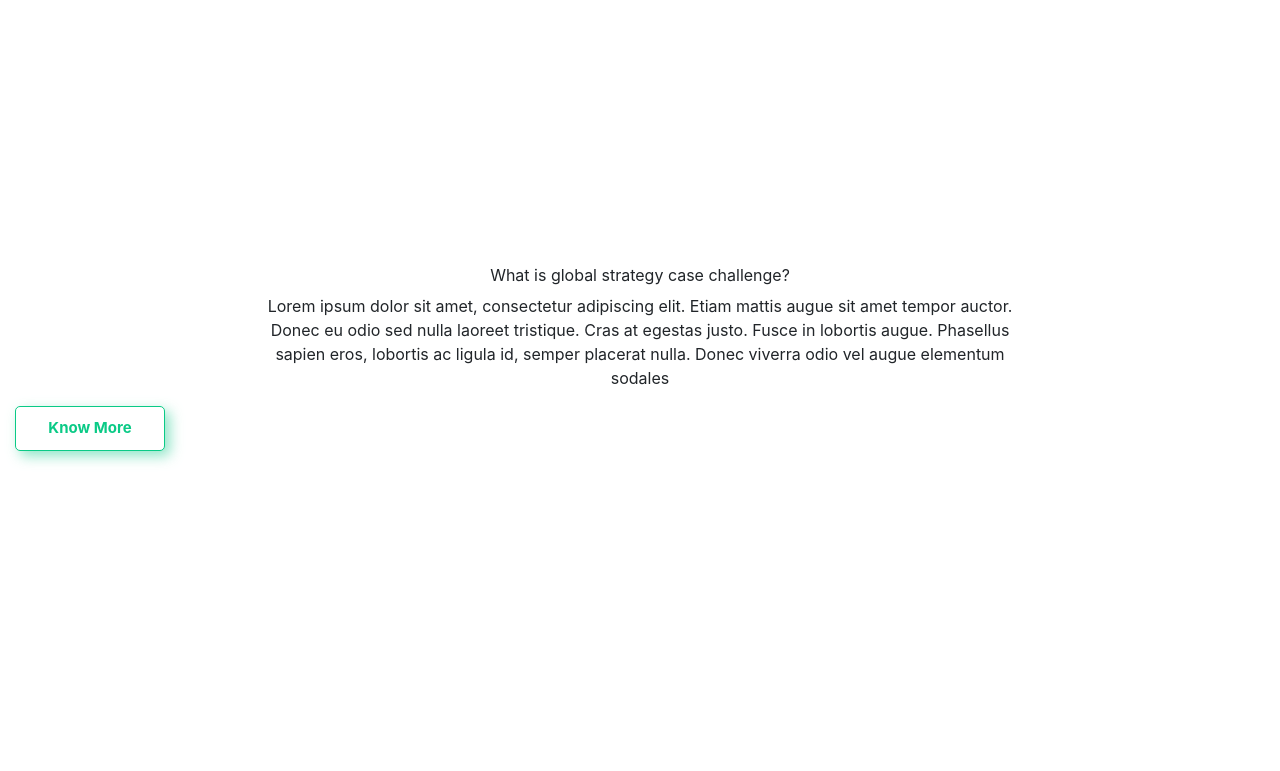
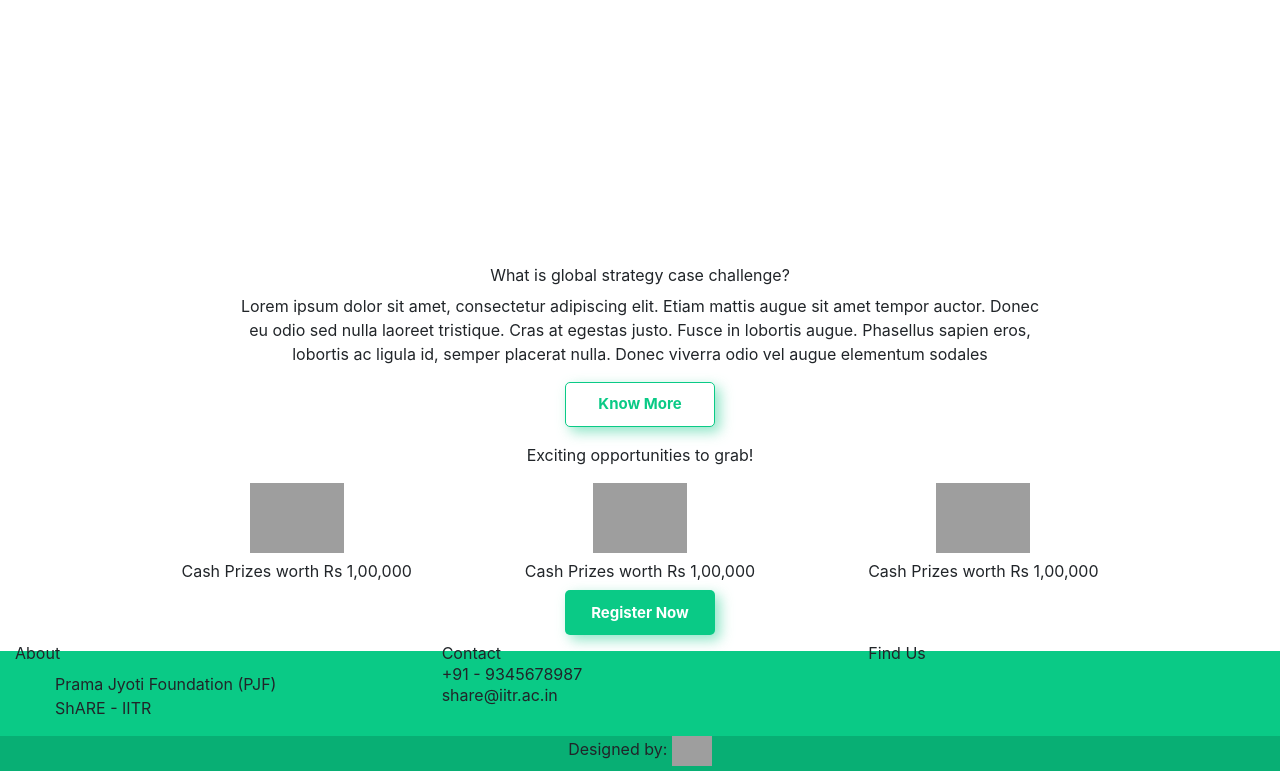
Before and after one commit to nikhilmuz/ShARE_IITR, a PHP site: page / in a window 1280 px wide. Shown: the part 328-1099 px from the top of the page. Before the commit the page ends 792 px from the top, so only its background shows below. Run offline with PHP 8.4, Linux system fonts and the light colour scheme; grey boxes are pictures that could not be loaded.

Commit message:
Migrated to PHP

```diff
--- a/assets/css/home.css
+++ b/assets/css/home.css
@@ -21,8 +21,13 @@
     height: 450px;
 }
 
+.info{
+    padding-left: 10%;
+    padding-right: 10%;
+}
+
 .info-disc{
-    padding-right: 20%;
-    padding-left: 20%;
+    padding-right: 10%;
+    padding-left: 10%;
     line-height: unset;
 }
--- a/assets/css/share.css
+++ b/assets/css/share.css
@@ -2,6 +2,10 @@
 body{
 	margin: 0px;
 	padding: 0px;
+}
+
+.list{
+    list-style: none;
 }
 
 p{
@@ -139,3 +143,6 @@ p{
 .active_nav{
     color: #0BC986;
 }
+
+/*footer*/
+/*end footer*/
--- /dev/null
+++ b/components/footer.php
@@ -0,0 +1,33 @@
+<div class="footer">
+        <div style="background-color: #0aca86;" class="row">
+        <div class="col-md-4">
+            <p>About</p>
+            <ul class="list">
+            <li>Prama Jyoti Foundation (PJF)</li>
+            <li>ShARE - IITR</li>
+            </ul>
+        </div>
+        <div class="col-md-4">
+            <p>Contact</p>
+            <p>+91 - 9345678987</p>
+            <p>share@iitr.ac.in</p>
+        </div>
+        <div class="col-md-4">
+            <p>Find Us</p>
+            <p></p>
+        </div>
+        </div>
+        <div style="background-color: #08af74;" class="row">
+        <div style="height: 35px;" class="col-md-12">
+            <p align="center">Designed by: <img height="30px" src="assets/images/ds_logo.png"></p>
+        </div>
+         </div>
+            </div>
+        </div>
+        <script
+          src="https://code.jquery.com/jquery-3.3.1.min.js"
+          integrity="sha256-FgpCb/KJQlLNfOu91ta32o/NMZxltwRo8QtmkMRdAu8="
+          crossorigin="anonymous"></script>
+        <script src="assets/js/nav_drawer.js"></script>
+        </body>
+        </html>
--- a/index.html
+++ b/components/header.php
@@ -10,7 +10,6 @@
 <script src="https://stackpath.bootstrapcdn.com/bootstrap/4.1.3/js/bootstrap.min.js" integrity="sha384-ChfqqxuZUCnJSK3+MXmPNIyE6ZbWh2IMqE241rYiqJxyMiZ6OW/JmZQ5stwEULTy" crossorigin="anonymous"></script>
 <style type="text/css">
 @import url("assets/css/share.css");
-@import url("assets/css/home.css");
 </style>
 </head>
 
@@ -42,36 +41,3 @@
 <span style="font-size:30px;cursor:pointer;float:right;color:black; margin-right: 80px;    position: absolute;
     top: 50%;
     transform: translate(0,-50%);" class="hambar">&#9776;</span></p>
-	<div class="row">
-		<div class="col-md-6">
-		</div>
-		<div class="col-md-6">
-			<img class="bg1" src="assets/images/bg1.png">
-		</div>
-
-	</div>
-<div class="row content">
-	<div class="heading col-md-6">
-		<p>GLOBAL STRATEGY</p>
-		<p>CASE CHALLENGE</p>
-		<p>Lorem ipsum dolor sit amet, consectetur adipiscing elit.</p>
-		<p>14 December - 20 December</p>
-        <p><input type="button" value="Register Now" class="btn solid-btn"></p>
-		<p>Hurry Up! Registration closes 2 November</p>
-	</div>
-</div>
-<div class="row">
-	<div class="col-md-12">
-		<p align="center">What is global strategy case challenge?</p>
-		<p class="info-disc" align="center">Lorem ipsum dolor sit amet, consectetur adipiscing elit. Etiam mattis augue sit amet tempor auctor. Donec eu odio sed nulla laoreet tristique. Cras at egestas justo. Fusce in lobortis augue. Phasellus sapien eros, lobortis ac ligula id, semper placerat nulla. Donec viverra odio vel augue elementum sodales</p>
-        <p><input type="button" value="Know More" class="btn empty-btn"></p>
-	</div>
-</div>
-</div>
-<script
-  src="https://code.jquery.com/jquery-3.3.1.min.js"
-  integrity="sha256-FgpCb/KJQlLNfOu91ta32o/NMZxltwRo8QtmkMRdAu8="
-  crossorigin="anonymous"></script>
-<script src="assets/js/nav_drawer.js"></script>
-</body>
-</html>
--- /dev/null
+++ b/index.php
@@ -0,0 +1,50 @@
+<?php include_once('components/header.php'); ?>
+<style type="text/css">
+@import url("assets/css/home.css");
+</style>
+	<div class="row">
+		<div class="col-md-6">
+		</div>
+		<div class="col-md-6">
+			<img class="bg1" src="assets/images/bg1.png">
+		</div>
+
+	</div>
+<div class="row content">
+	<div class="heading col-md-6">
+		<p>GLOBAL STRATEGY</p>
+		<p>CASE CHALLENGE</p>
+		<p>Lorem ipsum dolor sit amet, consectetur adipiscing elit.</p>
+		<p>14 December - 20 December</p>
+        <p><input type="button" value="Register Now" class="btn solid-btn"></p>
+		<p>Hurry Up! Registration closes 2 November</p>
+	</div>
+</div>
+<div class="row info">
+	<div class="col-md-12">
+		<p align="center">What is global strategy case challenge?</p>
+		<p class="info-disc" align="center">Lorem ipsum dolor sit amet, consectetur adipiscing elit. Etiam mattis augue sit amet tempor auctor. Donec eu odio sed nulla laoreet tristique. Cras at egestas justo. Fusce in lobortis augue. Phasellus sapien eros, lobortis ac ligula id, semper placerat nulla. Donec viverra odio vel augue elementum sodales</p>
+		<p align="center"><input type="button" value="Know More" class="btn empty-btn"></p>
+        <p class="info-disc" align="center">Exciting opportunities to grab!</p>
+    </div>
+    <div class="col-md-4">
+        <p align="center"><img width="30%" src="assets/images/icon1.png"></p>
+        <p align="center">Cash Prizes worth Rs 1,00,000</p>
+    </div>
+    <div class="col-md-4">
+        <p align="center"><img width="30%" src="assets/images/icon1.png"></p>
+        <p align="center">Cash Prizes worth Rs 1,00,000</p>
+    </div>
+    <div class="col-md-4">
+        <p align="center"><img width="30%" src="assets/images/icon1.png"></p>
+        <p align="center">Cash Prizes worth Rs 1,00,000</p>
+    </div>
+    <div class="col-md-4">
+    </div>
+    <div class="col-md-4">
+        <p align="center"><input class="btn solid-btn" type="button" value="Register Now"></p>
+    </div>
+    <div class="col-md-4">
+    </div>
+</div>
+<?php include_once('components/footer.php'); ?>
```
Also changed, not shown: assets/images/icon.png (deleted).
